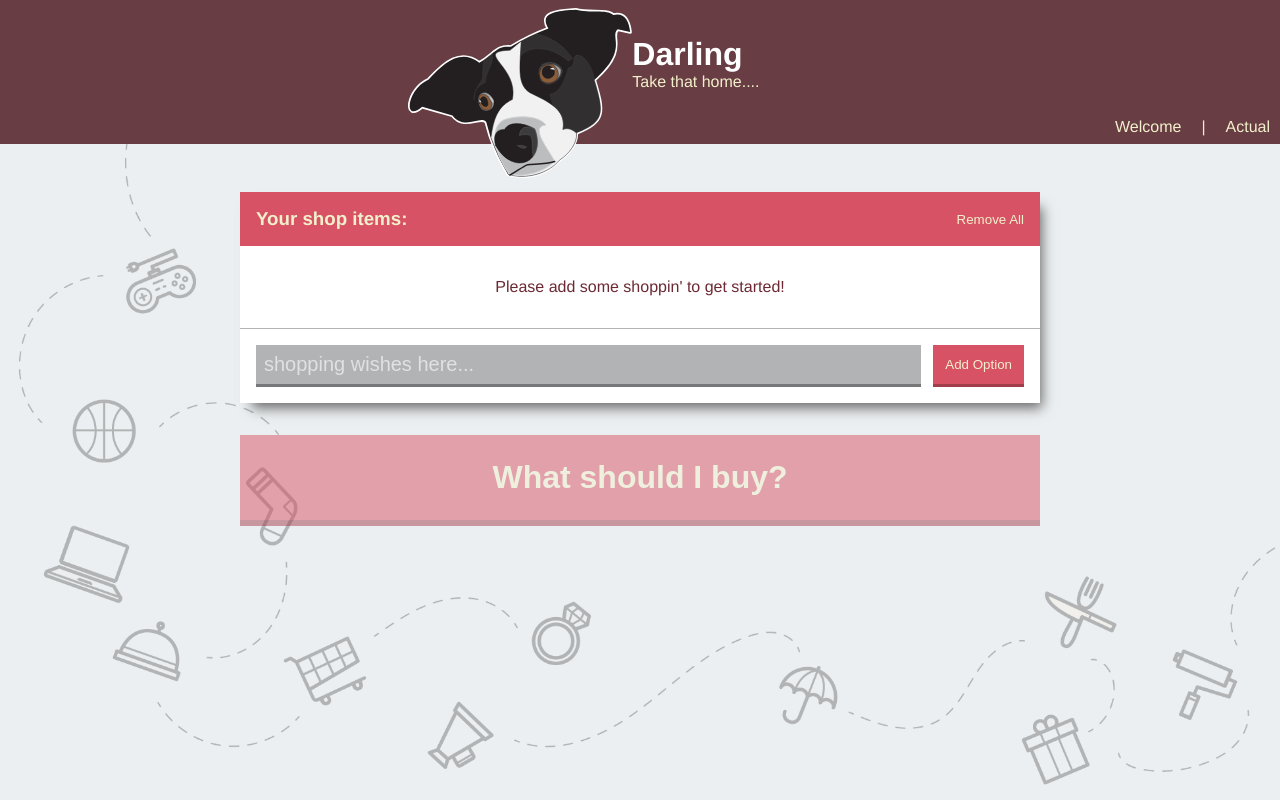
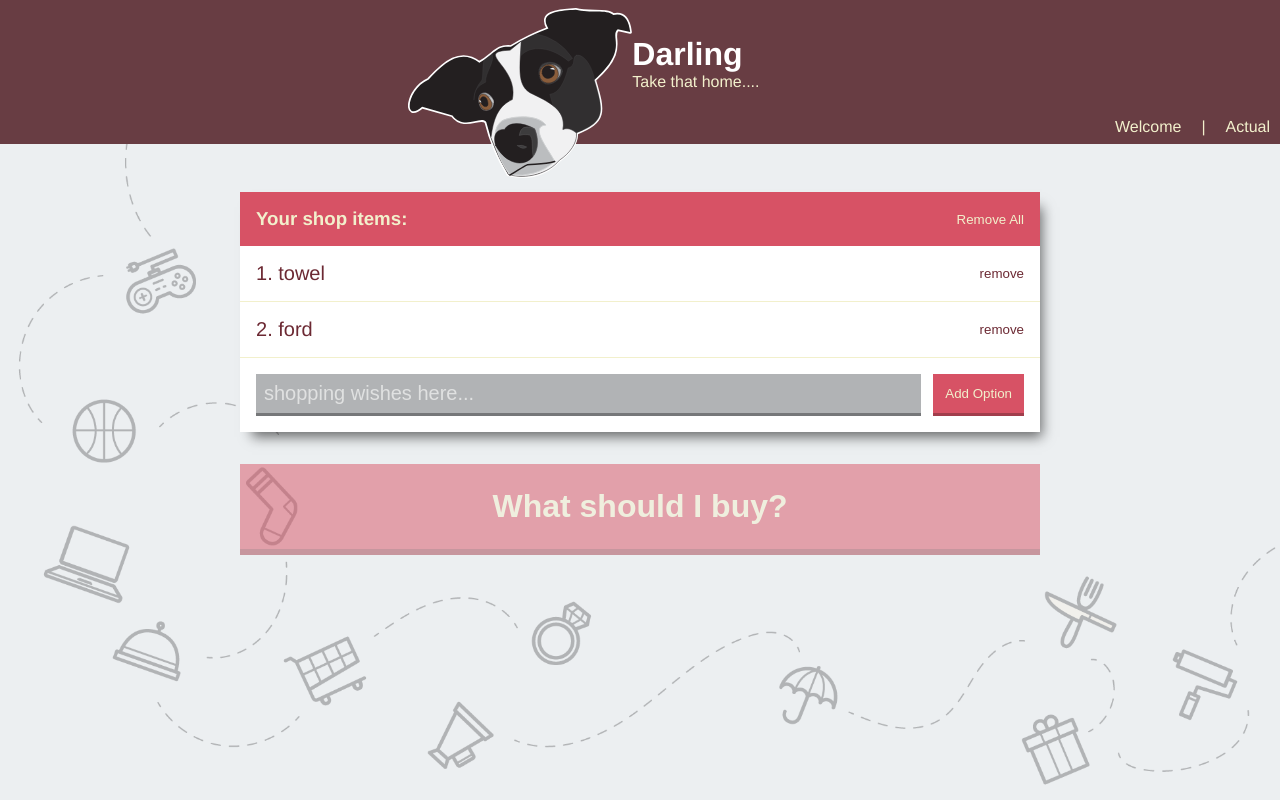
Before and after one commit to peterPalVanyo/shop, a React (Create React App) app: page /actual in a window 1280 px wide. Built offline with nearby package versions, Linux system fonts and the light colour scheme.

Commit message:
set display of lineItems.product.name

```diff
--- a/src/App.js
+++ b/src/App.js
@@ -11,7 +11,10 @@ import {BrowserRouter as Router, Route} from "react-router-dom";
 
 class App extends React.Component {
   state = {
-    options: []
+    options:
+        {lineItems:[
+        { id: 1, product: { id: 0, name: 'towel'}, completed: false },
+        {  id: 2, product: { id: 1, name: 'ford'}, completed: false }]}
   };
   handleDeleteOptions = () => {
     this.setState(() => ({ options: [] }));
@@ -38,25 +41,25 @@ class App extends React.Component {
     }));
   };
   componentDidMount() {
-    try {
-      const json = localStorage.getItem('options');
-      const options = JSON.parse(json);
-
-      if (options) {
-        this.setState(() => ({ options }));
-      }
-    } catch (e) {
-      // Do nothing at all
-    }
+    // try {
+    //   const json = localStorage.getItem('options');
+    //   const options = JSON.parse(json);
+    //
+    //   if (options) {
+    //     this.setState(() => ({ options }));
+    //   }
+    // } catch (e) {
+    //   // Do nothing at all
+    // }
   }
   componentDidUpdate(prevProps, prevState) {
-    if (prevState.options.length !== this.state.options.length) {
-      const json = JSON.stringify(this.state.options);
-      localStorage.setItem('options', json);
-    }
-  }
-  componentWillUnmount() {
-    console.log('componentWillUnmount');
+  //   if (prevState.options.length !== this.state.options.length) {
+  //     const json = JSON.stringify(this.state.options);
+  //     localStorage.setItem('options', json);
+  //   }
+  // }
+  // componentWillUnmount() {
+  //   console.log('componentWillUnmount');
   }
 
   render() {
@@ -81,7 +84,7 @@ class App extends React.Component {
                   <div className="container">
                     <div className="widget">
                       <Options
-                          options={this.state.options}
+                          options={this.state.options.lineItems}
                           handleDeleteOptions={this.handleDeleteOptions}
                           handleDeleteOption={this.handleDeleteOption}
                       />
--- a/src/components/actual/Options.js
+++ b/src/components/actual/Options.js
@@ -19,8 +19,8 @@ const Options = (props) => {
             {
                 props.options.map((option, index) => (
                     <Option
-                        key={option}
-                        optionText={option}
+                        key={option.product.name}
+                        optionText={option.product.name}
                         count={index+1}
                         handleDeleteOption={props.handleDeleteOption}
                     />
```
